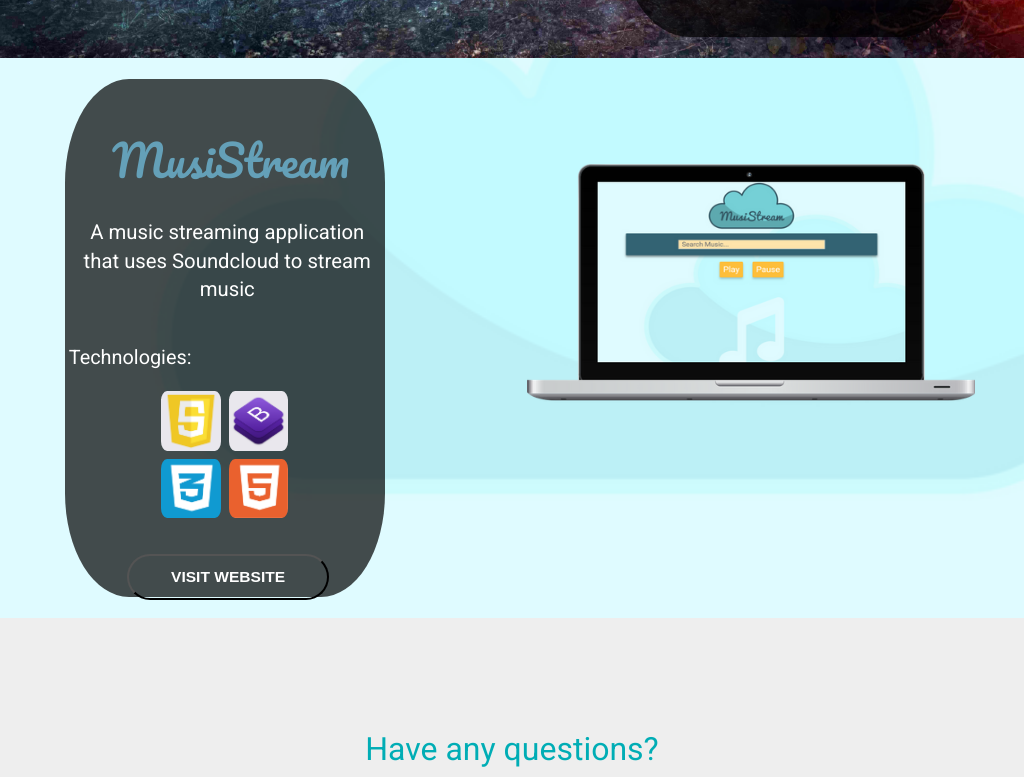
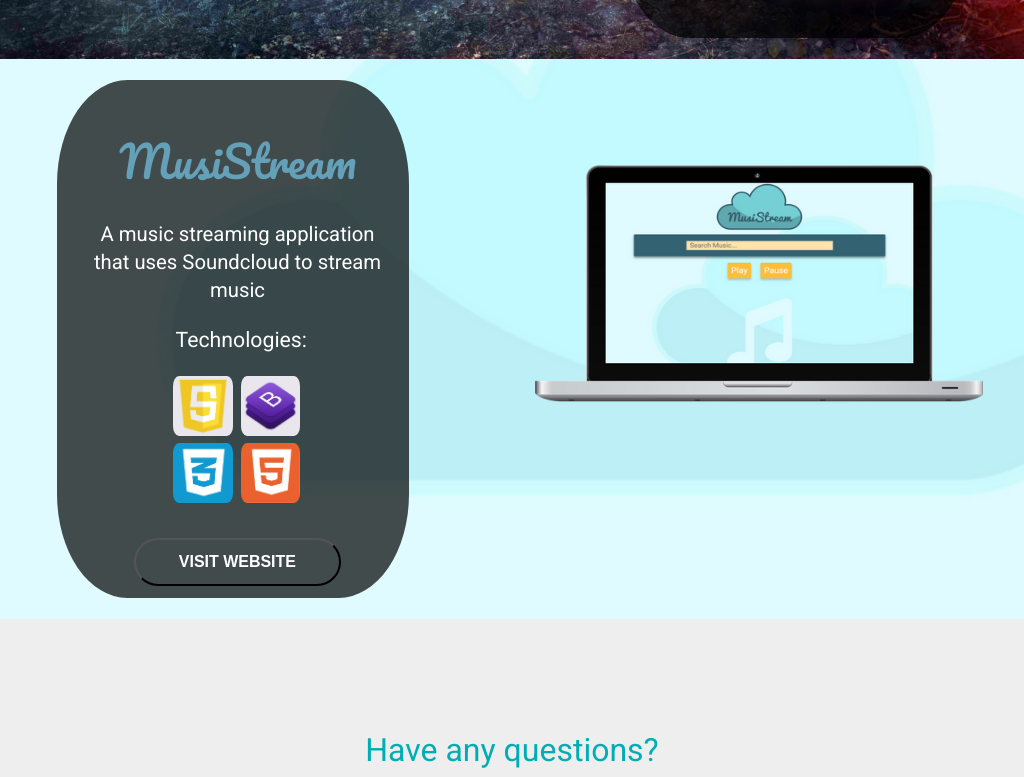
Before and after one commit to mhaviv/myPortfolio, a React (Create React App) app: page / in a window 1024 px wide. Shown: the part 3158-3935 px from the top of the page. Built offline with nearby package versions, Linux system fonts and the light colour scheme; a web font is replaced by a local one.

Commit message:
fixed css responsiveness of musistream subcomponent

```diff
--- a/src/css/portfolio.css
+++ b/src/css/portfolio.css
@@ -105,7 +105,7 @@
 }
 
 #musiTextContainer {
-	width: 20em;
+	width: 25em;
 	margin: 0 2em 0 1em;
 }
 
@@ -225,7 +225,7 @@
 }
 
 #musi-liStyle {
-	padding: 1em 0.5em;
+	padding: 1em 2.5em;
 	width: 15em;
 	font-size: 0.47em;
 	margin: 0;
@@ -247,6 +247,8 @@
 
 .musiGroup {
 	width: 18em;
+	padding-left: 2.6em;
+
 }
 
 .marvelPic {
@@ -271,6 +273,12 @@
 	font-size: 1.05em;
 	padding: 0 5.7em;
 	padding-bottom: 1em;
+}
+
+.musiTech {
+		font-size: 1.3em;
+		padding: 0 5.7em;
+		padding-bottom: 1em;
 }
 
 .visitButton {
@@ -333,8 +341,8 @@
 }
 
 #musiButton {
-	margin: 1em 4em;
-	font-size: 0.36em;
+	margin: 1em 6.1em;
+	font-size: 0.37em;
 	width: 13em;
 }
 
@@ -347,7 +355,7 @@
 }
 
 #msStyle {
-	padding: 0 1.1em;
+	padding: 0 1.95em;
 }
 
 .linkHeadStyle2 {
@@ -377,6 +385,10 @@
 		width: 22em;
 	}
 
+	#musiTextContainer {
+		width: 22em;
+		margin: 0 2em 0 1em;
+	}
 
 	#tunesendSize {
 		font-size: 2.8em;
@@ -388,6 +400,10 @@
 
 	#hgStyle {
 		padding: 0 1.2em;
+	}
+
+	#msStyle {
+		padding: 0 1.45em;
 	}
 
 	.titleStyle {
@@ -409,6 +425,13 @@
 	#hallow-liStyle {
 		padding: 1em 1.2em;
 
+	}
+
+	#musi-liStyle {
+		padding: 1em 1.4em;
+		width: 15em;
+		font-size: 0.47em;
+		margin: 0;
 	}
 
 	.skillPics {
@@ -438,12 +461,18 @@
 	}
 
 	.musiGroup {
-		padding-left: 3.2em;
+		padding-left: 4.2em;
 	}
 
 	.tech {
-		font-size: 1em;
+		font-size: 1.1em;
 		/* padding-right: 0.5em; */
+	}
+
+	.musiTech {
+		font-size: 1.07em;
+		padding: 0 5.4em;
+		padding-bottom: 1em;
 	}
 
 	.marvelTech {
@@ -452,6 +481,7 @@
 	}
 
 	.hallowTech {
+		font-size: 0.9em;
 		padding: 0 4.7em;
 		padding-bottom: 1em;
 	}
@@ -466,6 +496,12 @@
 		font-size: 0.31em;
 	}
 
+	#musiButton {
+		margin: 1em 4.8em;
+		font-size: 0.37em;
+		width: 13em;
+	}
+
 }
 
 @media (min-width: 877px) and (max-width: 923px){
@@ -475,6 +511,11 @@
 
 	#hallowTextContainer {
 		margin-right: 1em;
+	}
+
+	#musiTextContainer {
+		width: 22em;
+		margin: 0 2em 0 1em;
 	}
 
 	#hallowSize {
@@ -504,6 +545,10 @@
 		padding: 0 1.03em;
 	}
 
+	#msStyle {
+		padding: 0 1.35em;
+	}
+
 	.titleStyle {
 		padding: 0 0 0 1.5em;
 	}
@@ -527,7 +572,7 @@
 
 	#musi-liStyle {
 		font-size: 0.4em;
-		padding: 1em 2.1em;
+		padding: 1em 2.9em;
 	}
 
 	.skillPics {
@@ -556,7 +601,7 @@
 	}
 
 	.musiGroup {
-		padding-left: 4.5em;
+		padding-left: 5.7em;
 	}
 
 	.marvelTech {
@@ -572,7 +617,7 @@
 
 	.musiTech {
 		font-size: 1em;
-		padding: 0 5.7em;
+		padding: 0 7em;
 		padding-bottom: 1em;
 	}
 
@@ -593,7 +638,7 @@
 
 	#musiButton {
 		font-size: 0.312em;
-		margin: 1em 5.6em;
+		margin: 1em 6.9em;
 	}
 
 }
```
